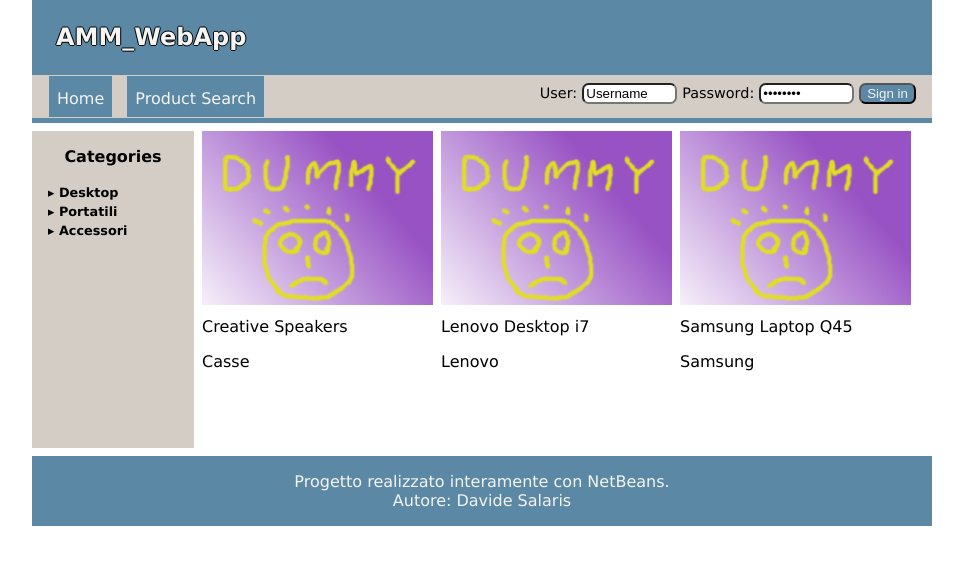
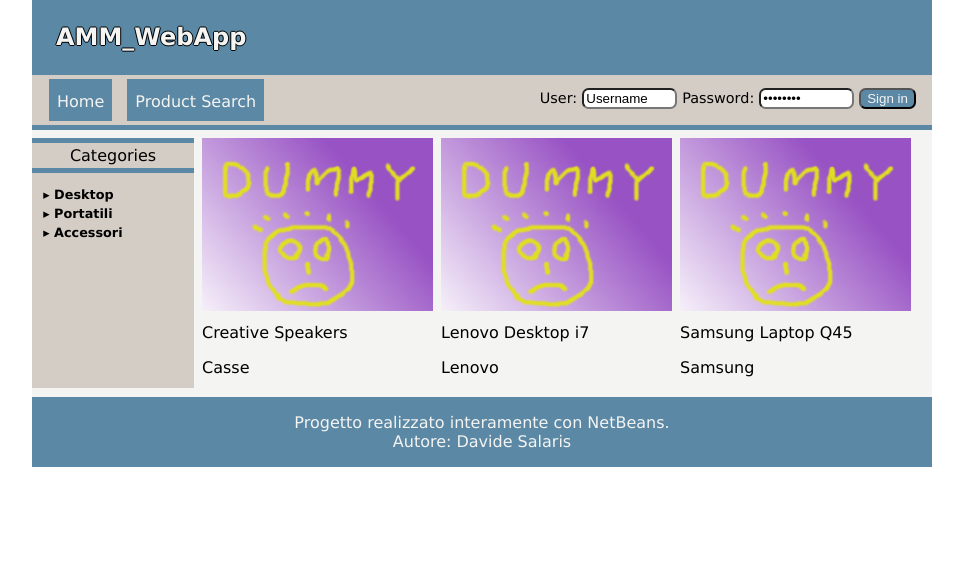
Before and after one commit to BOFH873/AMM_WebApp, a PHP site: page /AMM_WebApp/?page=1 in a window 1280 px wide. Shown: the part 26-591 px from the top of the page, without its empty margins (158-1121 px from the left). Run offline with PHP 8.4, Linux system fonts and the light colour scheme; data comes from the database, SQL or seed files in the repository.

Commit message:
Aggiunti stili pannelli utente e form profilo

```diff
--- a/css/style.css
+++ b/css/style.css
@@ -24,16 +24,22 @@ Foundation, Inc., 59 Temple Place - Suite 330, Boston, MA  02111-1307, USA.
 @media only screen and (min-width: 1024px) {
 
     /**
-     * Regole per la gestione del layout
+     * Regole per la gestione del layout (default view)
      */
 
-    #page {
+    body
+    {
+        margin: 0;
+    }
+    #page
+    {
         width: 900px;
         margin-left: auto;
         margin-right: auto;
         margin-top: 25px;
         margin-bottom:25px;
 
+        background-color: #F4F4F2;
         font-family: Verdana, sans-serif;
     }
 
@@ -77,6 +83,8 @@ Foundation, Inc., 59 Temple Place - Suite 330, Boston, MA  02111-1307, USA.
     #nav-list li
     {
         display: inline-block;
+        margin-top: 0.2em;
+        margin-bottom: 0.2em;
         margin-right: 0.5em;
 
         background-color: #5B88A5;
@@ -112,8 +120,8 @@ Foundation, Inc., 59 Temple Place - Suite 330, Boston, MA  02111-1307, USA.
     #logged-in
     {
         padding-right: 1em;
-        padding-top: 0.6em;
-        padding-bottom: 0.5em;
+        padding-top: 0.8em;
+        padding-bottom: 0.6em;
         margin: 0;
         font-size: 0.9em;
     }
@@ -121,8 +129,8 @@ Foundation, Inc., 59 Temple Place - Suite 330, Boston, MA  02111-1307, USA.
     #login-form
     {
         padding-right: 1em;
-        padding-top: 0.5em;
-        padding-bottom: 0.5em;
+        padding-top: 0.8em;
+        padding-bottom: 0.6em;
         margin: 0;
     }
 
@@ -169,15 +177,54 @@ Foundation, Inc., 59 Temple Place - Suite 330, Boston, MA  02111-1307, USA.
         float: left;
         margin-top: 0.5em;
         margin-bottom: 0.5em;
+        min-height: 250px;
 
         background-color: #D4CDC5;
     }
 
-    #categories-list-title
+    #left-panel > h4
     {
         text-align: center;
-        padding-top: 1em;
+        padding-top: 0.2em;
+        padding-bottom: 0.2em;
         margin: 0;
+        font-weight: normal;
+        border-bottom: thick solid #5B88A5;
+        border-top: thick solid #5B88A5;
+    }
+
+    #admin-panel, #user-panel
+    {
+        text-align: center;
+        padding-top: 0.7em;
+        padding-left: 0;
+        padding-bottom: 0.7em;
+        margin: 0;
+
+        list-style-type: none;
+    }
+
+    #admin-panel li, #user-panel li
+    {
+        margin-left: 0.2em;
+        margin-right: 0.2em;
+        border: thin solid rgba(0, 0, 0, 0.0);
+    }
+
+    #admin-panel li:hover, #user-panel li:hover
+    {
+        border: thin solid #FFAF37;
+    }
+
+    #admin-panel a, #user-panel a
+    {
+        display: block;
+        width:100%;
+        text-decoration: none;
+        background-color: #5B88A5;
+        color: #F4F4F2;
+
+        font-size: small;
     }
 
 
@@ -260,11 +307,10 @@ Foundation, Inc., 59 Temple Place - Suite 330, Boston, MA  02111-1307, USA.
 
     ul.collapsible
     {
-        padding-left: 1em;
-        padding-top: 1em;
-        padding-bottom: 1em;
+        padding-left: 0.7em;
+        padding-top: 0.7em;
+        padding-bottom: 0.7em;
         margin: 0;
-        min-height: 250px;
 
         list-style-type: none;
     }
@@ -307,4 +353,53 @@ Foundation, Inc., 59 Temple Place - Suite 330, Boston, MA  02111-1307, USA.
         display: none;
     }
 
+    /**
+     * Regole per la gestione del layout (user view)
+     */
+
+
+    #profile-form
+    {
+        margin: 0.5em;
+    }
+
+    #profile-form > p
+    {
+        display: inline-block;
+        width: 100%;
+        text-align: right;
+        margin: 0;
+        padding-bottom: 0.2em;
+    }
+
+    #profile-form > #submit-paragraph
+    {
+        padding-top: 1em;
+        text-align: center;
+    }
+
+    #profile-form > p > label
+    {
+        display: inline-block;
+        width: 20%;
+        text-align: left;
+    }
+
+    #profile-form > p > input
+    {
+        display: inline-block;
+        width: 50%;
+        margin-right: 15%;
+        //border-style: none;
+        text-align: left;
+    }
+
+    #profile-form > p > #user-submit
+    {
+        width: auto;
+        border-radius: 0.5em;
+        background-color: #5B88A5;
+        color: #F4F4F2
+    }
+
 }
```
